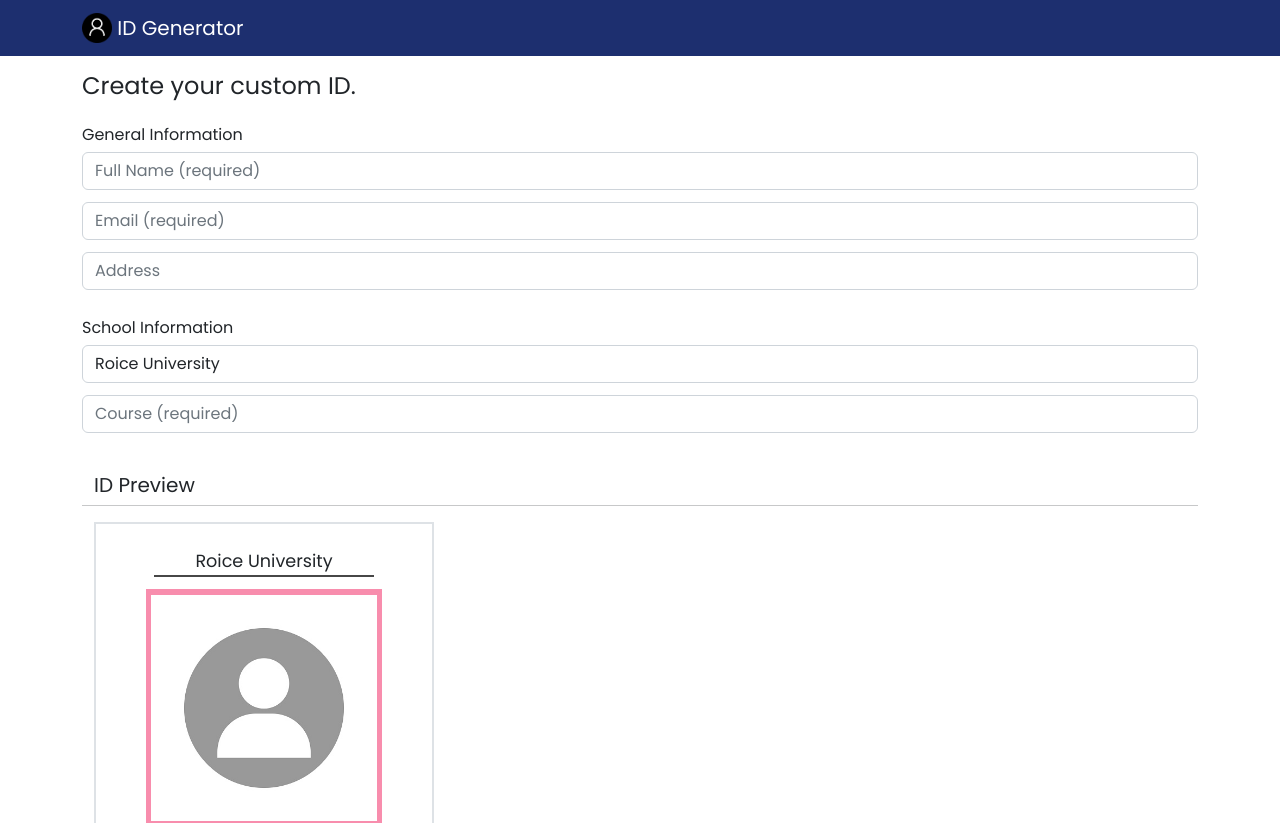
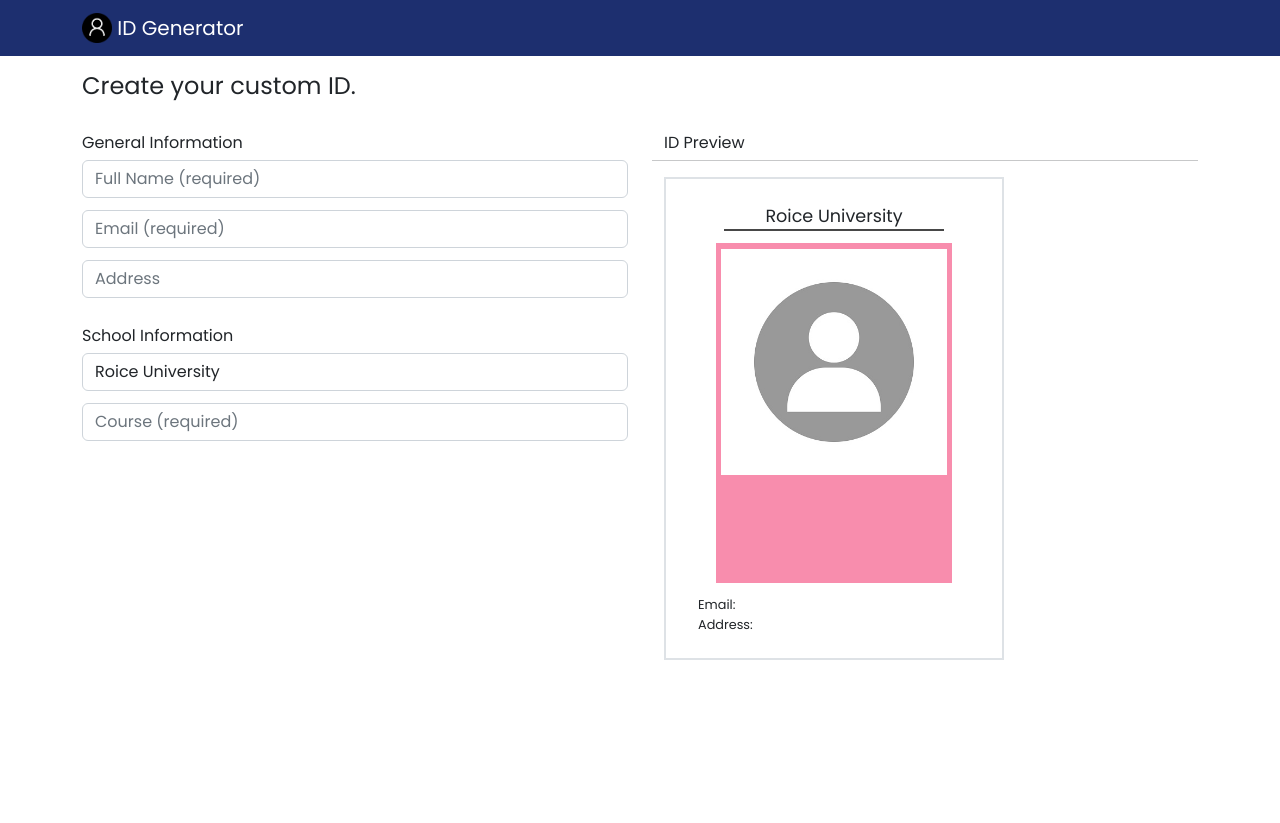
Before and after one commit to roiceee/CV-App, a React (Create React App) app: page / in a window 1280 px wide. Shown: the top 823 px of the page. After the commit the page ends 800 px from the top, so only its background shows below. Built offline with nearby package versions, Linux system fonts and the light colour scheme.

Commit message:
some changes

```diff
--- a/src/components/body/bodyContainer.js
+++ b/src/components/body/bodyContainer.js
@@ -5,7 +5,9 @@ import Header from "./header";
 import { useState, useCallback } from "react";
 import SchoolInformationForm from "./form-components/schoolInformationForm";
 import IdContainer from "./id-components/idContainer";
-import defaultIcon from "../../assets/default-photo.jpg"
+import defaultIcon from "../../assets/default-photo.jpg";
+import Col from "react-bootstrap/esm/Col";
+import Row from "react-bootstrap/esm/Row";
 
 function BodyContainer() {
   let defaultStudentInformation = {
@@ -14,7 +16,7 @@ function BodyContainer() {
     address: "",
     schoolName: "Roice University",
     course: "",
-    photo: defaultIcon
+    photo: defaultIcon,
   };
   const [studentInfo, setStudentInfo] = useState(defaultStudentInformation);
 
@@ -29,6 +31,8 @@ function BodyContainer() {
   return (
     <Container>
       <Header />
+      <Row>
+      <Col md={6}>
         <GeneralInformationForm
           studentInfo={studentInfo}
           changeInputHandler={changeInputHandler}
@@ -37,7 +41,11 @@ function BodyContainer() {
           studentInfo={studentInfo}
           changeInputHandler={changeInputHandler}
         />
-      <IdContainer studentInfo={studentInfo}/>
+      </Col>
+      <Col md={6}>
+        <IdContainer studentInfo={studentInfo} />
+      </Col>
+      </Row>
     </Container>
   );
 }
--- a/src/components/body/id-components/idContainer.js
+++ b/src/components/body/id-components/idContainer.js
@@ -9,7 +9,7 @@ function IdContainer({studentInfo}) {
   return (
     <Container className="mt-4">
       <Row>
-        <h5>ID Preview</h5>
+        <h6>ID Preview</h6>
         <hr></hr>
         <div className="mx-auto d-block">
             {/* this is where the id is previewed */}
```
Lines whose indentation alone changed are shown as unchanged.
